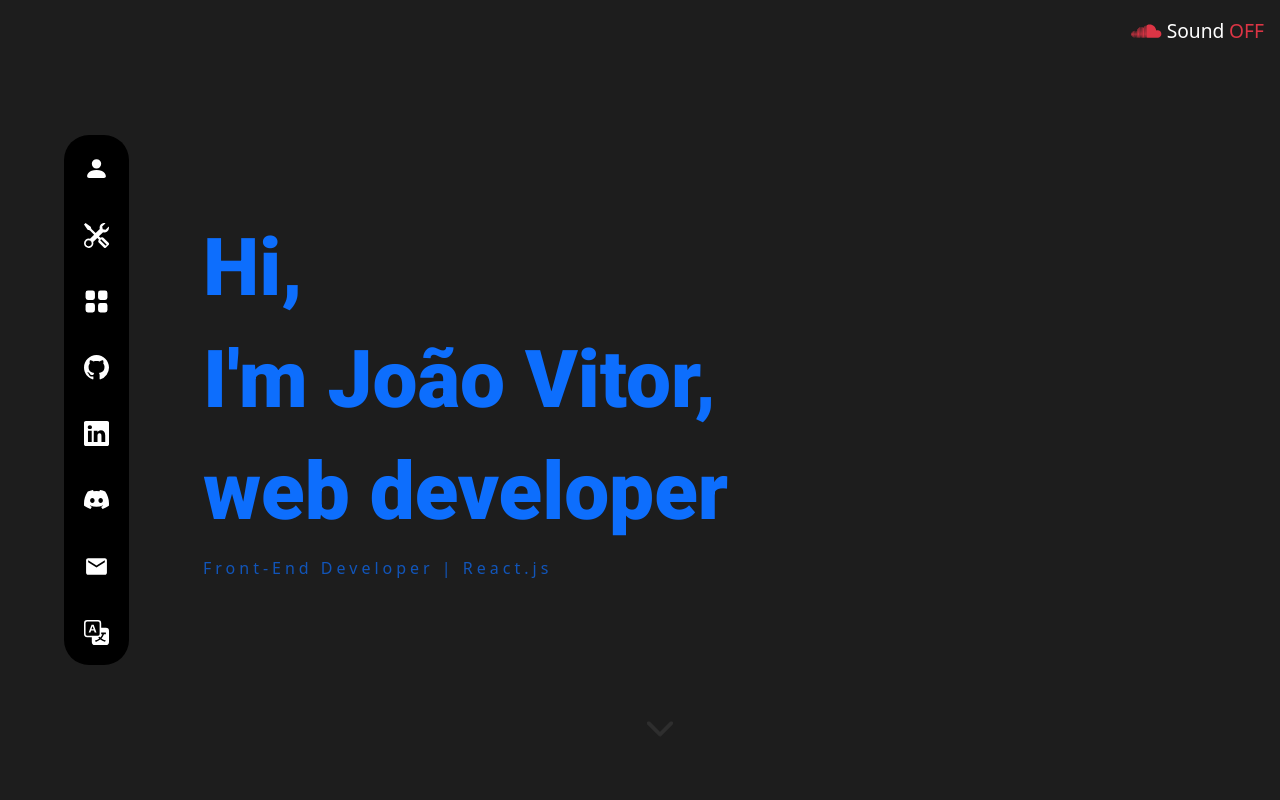
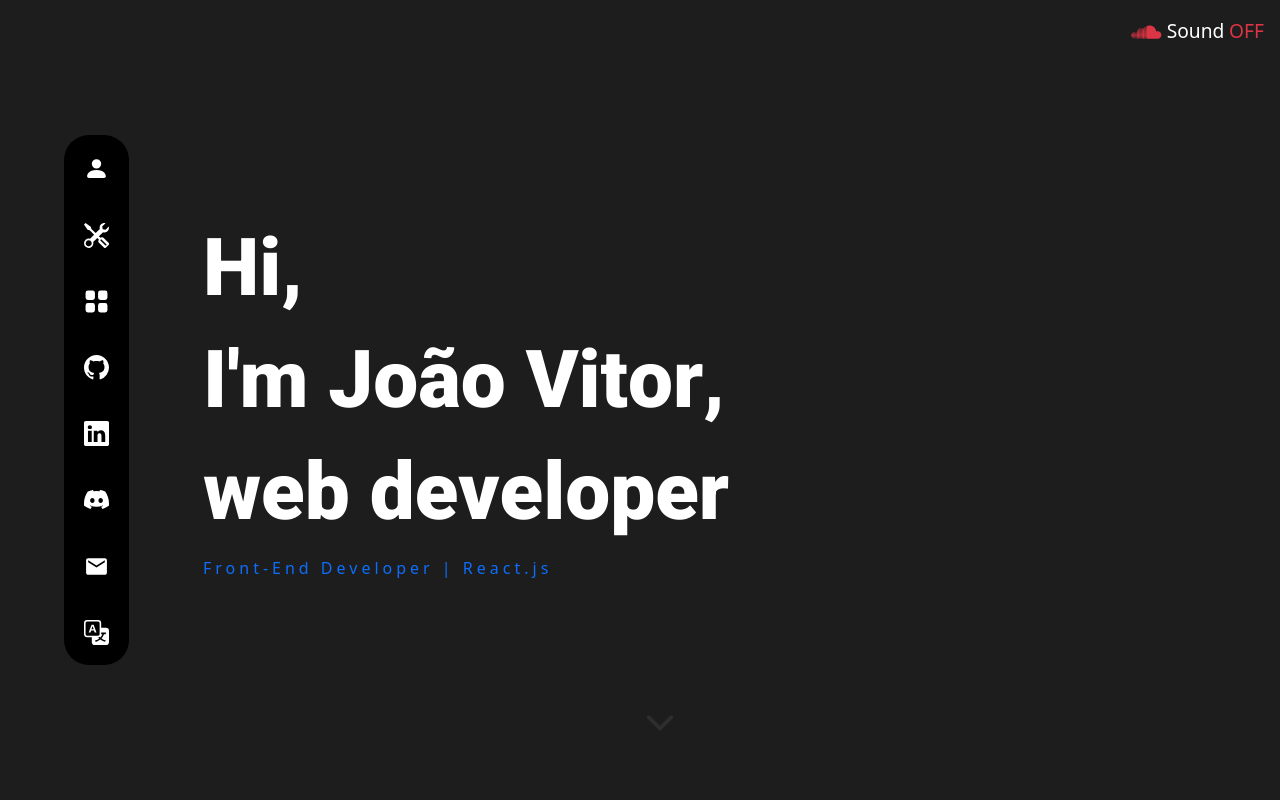
Before and after one commit to joao-mororo/portfolio, a React (Create React App) app: page / in a window 1280 px wide. Shown: the top 800 px of the page. Built offline with nearby package versions, Linux system fonts and the light colour scheme.

Commit message:
add jack effect in home messages

```diff
--- a/package.json
+++ b/package.json
@@ -8,6 +8,7 @@
     "@testing-library/react": "^13.4.0",
     "@testing-library/user-event": "^13.5.0",
     "bootstrap": "^5.2.2",
+    "framer-motion": "^10.12.12",
     "i18next": "^21.10.0",
     "i18next-browser-languagedetector": "^6.1.6",
     "react": "^18.2.0",
--- /dev/null
+++ b/src/components/JackEffect/TextSpan.jsx
@@ -0,0 +1,44 @@
+import React, { useState } from 'react'
+import { motion, useAnimationControls } from 'framer-motion'
+import { useMediaQuery } from "react-responsive";
+import styles from './TextSpan.module.css'
+
+const TextSpan = ({ children }) => {
+    const [isPlaying, setIsPlaying] = useState(false)
+    const controls = useAnimationControls()
+    const isTabletOrMobile = useMediaQuery({ query: '(max-width: 600px)' })
+
+    const rubberBand = () => {
+        controls.start({
+            transform: [
+                "scale3d(1, 1, 1)",
+                "scale3d(1.4, .55, 1)",
+                "scale3d(.75, 1.25, 1)",
+                "scale3d(1.25, .85, 1)",
+                "scale3d(.9, 1.05, 1)",
+                "scale3d(1, 1, 1)",
+            ],
+            // transition: {
+            //     times: [0, .4, .7, .8, .9]
+            // }
+        })
+        setIsPlaying(true)
+    }
+
+    return (
+        <motion.span
+            className={`${styles.letter} jack-effect`}
+            animate={controls}
+            onMouseOver={() => {
+                if (!isPlaying && !isTabletOrMobile) {
+                    rubberBand()
+                }
+            }}
+            onAnimationComplete={() => setIsPlaying(false)}
+        >
+            {children}
+        </motion.span>
+    )
+}
+
+export default TextSpan
--- /dev/null
+++ b/src/components/JackEffect/TextSpan.module.css
@@ -0,0 +1,3 @@
+.letter {
+    display: inline-block;
+}
--- /dev/null
+++ b/src/components/JackEffect/index.jsx
@@ -0,0 +1,18 @@
+import React from 'react'
+import TextSpan from './TextSpan'
+
+const JackEffect = ({ children }) => {
+    const sentence = (children.toString()).split('')
+
+    return (
+        <p>
+            {sentence.map((letter, i) => (
+                <TextSpan key={i}>
+                    {letter === ' ' ? '\u00A0' : letter}
+                </TextSpan>
+            ))}
+        </p>
+    )
+}
+
+export default JackEffect
--- a/src/sections/Home.jsx
+++ b/src/sections/Home.jsx
@@ -2,13 +2,14 @@ import React, { useContext } from "react";
 import Menu from "../components/MobileMenu/Menu";
 import ScrollAnimation from "../components/ScrollAnimation";
 import Sidebar from "../components/Sidebar/Sidebar";
+import Sound from "../components/Sound";
+import JackEffect from "../components/JackEffect";
 import { useMediaQuery } from "react-responsive";
 import { Button } from 'react-bootstrap'
 import { i18n } from "../translate/i18n";
 import { ScrollContext } from "../contexts/scroll";
 import 'bootstrap/dist/css/bootstrap.min.css';
 import '../styles/Home.css'
-import Sound from "../components/Sound";
 
 const Home = () => {
     const isDesktopOrLaptop = useMediaQuery({ query: '(min-width: 600px)' })
@@ -25,9 +26,9 @@ const Home = () => {
             }
             <div className="home-message">
                 <h1>
-                    <p>{i18n.t('home.hi')}</p>
-                    <p>{i18n.t('home.im')}</p>
-                    <p>{i18n.t('home.developer')}</p>
+                    <JackEffect>{i18n.t('home.hi')}</JackEffect>
+                    <JackEffect>{i18n.t('home.im')}</JackEffect>
+                    <JackEffect>{i18n.t('home.developer')}</JackEffect>
                 </h1>
                 <footer>Front-End Developer | React.js</footer>
             </div>
--- a/src/styles/Home.css
+++ b/src/styles/Home.css
@@ -11,14 +11,19 @@
     margin: 10px;
 }
 
-h1 > p {
-    color: var(--blue);
+.jack-effect {
     font-family: 'Roboto', sans-serif;
     font-size: 200%;
+    transition: .3s;
+    color: #fff;
+}
+
+.jack-effect:hover {
+    color: var(--blue);
 }
 
 .home footer {
-    color: rgb(13, 110, 253, 0.7);
+    color: var(--blue);
     letter-spacing: 4px;
 }
 
@@ -30,37 +35,8 @@ h1 > p {
     z-index: -1;
 }
 
-/* .description {
-    color: white;
-    display: flex;
-    flex-direction: column;
-    justify-content: center;
-    align-items: center;
-} */
-
-/* .descriptionTitle {
-    color: #0d6efd;
-    font-size: 60px;
-    font-size: 530%;
-    font-family: 'Roboto', sans-serif;
-    margin: 0;
-} */
-/* .descriptionBody {
-    color: white;
-    font-size: 20px;
-} */
-
-span {
-    display: flex;
-}
-
-span > p {
-    margin: 0;
-    margin-left: 10px;
-}
-
 @media (max-width: 600px) {
-    h1 > p {
+    .jack-effect {
         font-size: 135%;
     }
 }
```
Also changed, not shown: 1 other file (tests, documents, lock files or other folders).
